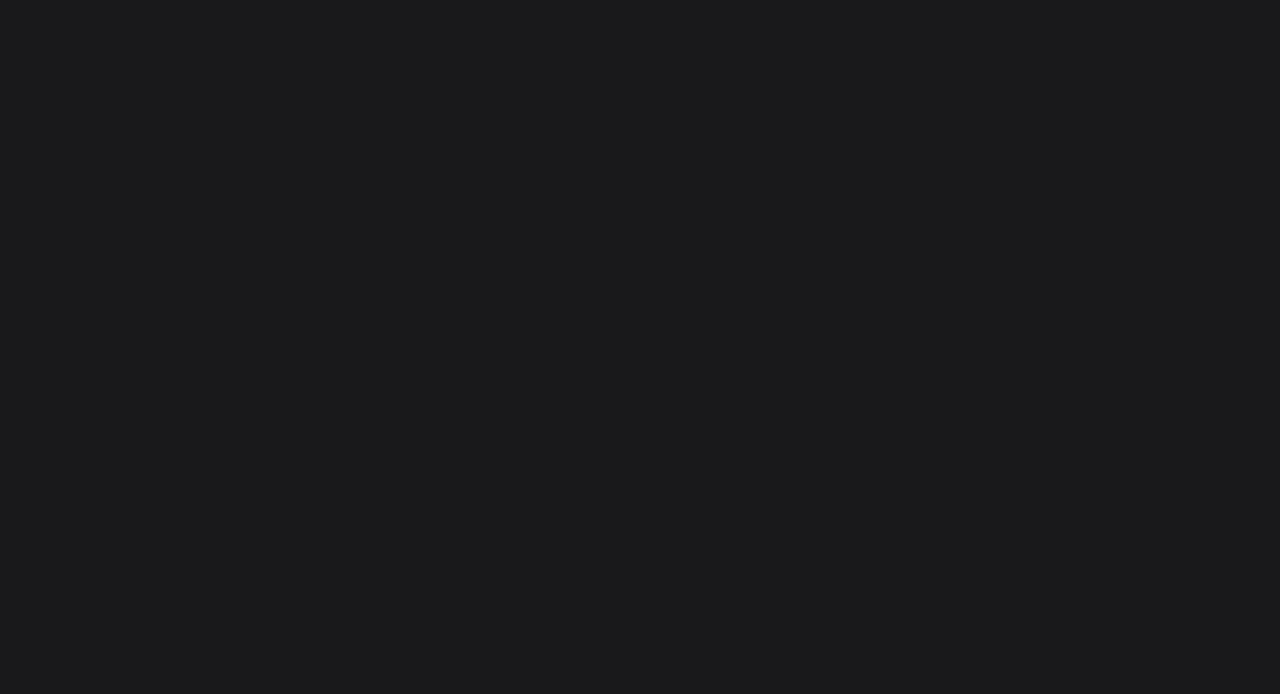
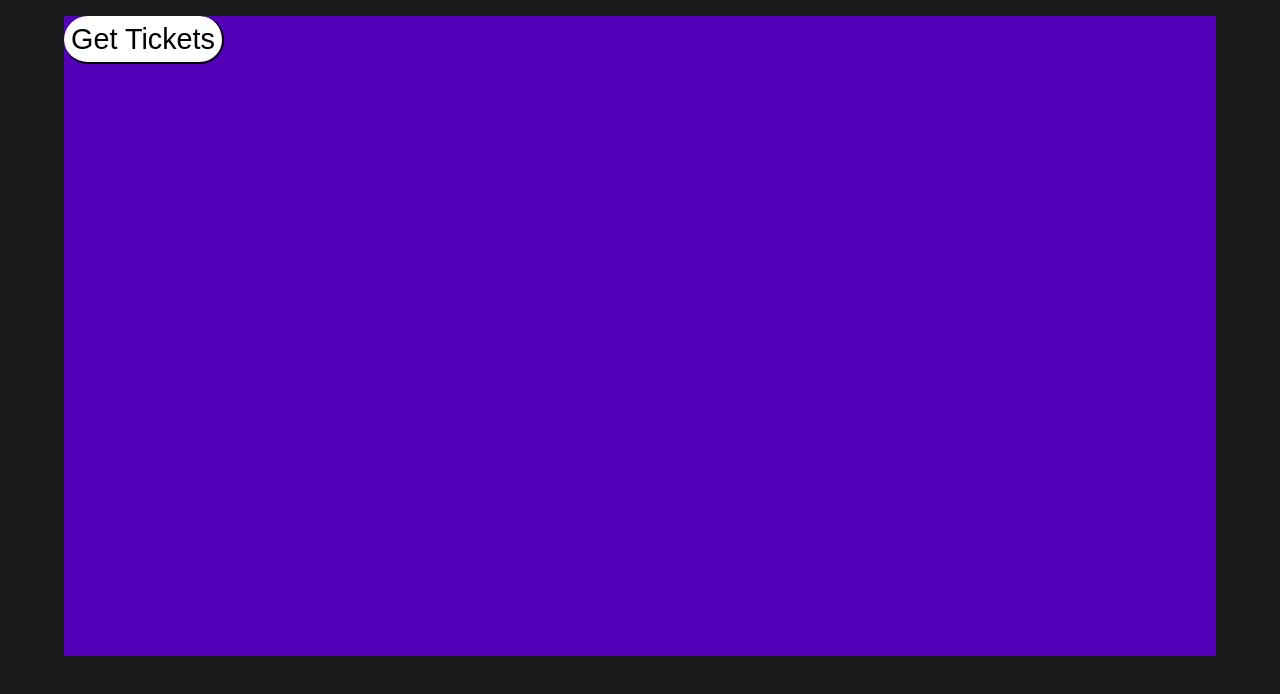
Before and after one commit to GitSeaBass/CinemaEBooking, a React (Create React App) app in the folder Frontend/cinema-ebooking/: page /movie in a window 1280 px wide. Before the commit this address had no page. Shown: the top 694 px of the page. Built offline with nearby package versions, Linux system fonts and the light colour scheme.

Commit message:
adding navigation

```diff
--- a/Frontend/cinema-ebooking/src/App.js
+++ b/Frontend/cinema-ebooking/src/App.js
@@ -8,6 +8,7 @@ import CreateAccountPage from './components/CreateAccountPage';
 import ConfirmationWindow from './components/ConfirmationWindow';
 import ViewProfile from './components/ViewProfile';
 import AdminHomePage from './components/AdminHomePage';
+import Movie from './components/Movie';
 import SelectShowing from './components/SelectShowing';
 import SelectTime from './components/SelectTime';
 import SelectSeats from './components/SelectSeats';
@@ -208,10 +209,25 @@ function App() {
         }
     ];
 
+    const rooms = [
+        {
+            number: 1,
+            numSeats: 40,
+            numRows: 5
+        },
+        {
+            number: 2,
+            numSeats: 60,
+            numRows: 6
+        }
+    ];
+
     const [user, setUser] = useState('');
     const [status, setStatus] = useState('');
 
     const [selectedMovie, setSelectedMovie] = useState('');
+    const [poster, setPoster] = useState('');
+    const [trailer, setTrailer] = useState('');
     const [selectedDate, setSelectedDate] = useState('');
     const [selectedTime, setSelectedTime] = useState('');
     const [childTickets, setChildTickets] = useState(0);
@@ -223,7 +239,7 @@ function App() {
             <div>
                 <Routes>
                     <Route exact path="/" element={<HomePage user={user} setUser={setUser} moviearray={moviearray} userarray={userarray} promoarray={promoarray} status={status} />} />
-                    <Route exact path="/customerpage" element={<CustomerHomePage user={user} setUser={setUser} moviearray={moviearray} />} />
+                    <Route exact path="/customerpage" element={<CustomerHomePage user={user} setUser={setUser} moviearray={moviearray} selectedMovie={selectedMovie} setSelectedMovie={setSelectedMovie} poster={poster} setPoster={setPoster} trailer={trailer} setTrailer={setTrailer} />} />
                     <Route path="/login" element={<LoginPage user={user} setUser={setUser} setStatus={setStatus} />} />
                     <Route path="/search/:id" element={<SearchPage moviearray={moviearray} user={user} setUser={setUser} setSelectedMovie={setSelectedMovie} />} />
                     <Route path="createaccount" element={<CreateAccountPage setUser={setUser} addUpdatableUsers={addUpdatableUsers} />} />
@@ -231,12 +247,13 @@ function App() {
                     <Route path="/profile" element={<ViewProfile user={user} updatableUsers={updatableUsers} updateUpdatableUsers={updateUpdatableUsers} />} />
                     <Route path="/forgotpassword" element={<ForgotPasswordPage user={user} />} />
                     <Route path="/admin" element={<AdminHomePage user={user} setUser={setUser} moviearray={moviearray} userarray={userarray} promoarray={promoarray} />} />
-
+                    <Route path="/movie" element={<Movie user={user} setUser={setUser} moviearray={moviearray} selectedMovie={selectedMovie} setSelectedMovie={setSelectedMovie} poster={poster} setPoster={setPoster} trailer={trailer} setTrailer={setTrailer} />} />
                     <Route path="/showings" element={<SelectShowing setSelectedDate={setSelectedDate} user={user} setUser={setUser} />} />
                     <Route path="/times" element={<SelectTime setSelectedTime={setSelectedTime} user={user} setUser={setUser} />} />
                     <Route path="/seatselect" element={<SelectSeats setChildTickets={setChildTickets} setAdultTickets={setAdultTickets} setSeniorTickets={setSeniorTickets} user={user} setUser={setUser} />} />
                     <Route path="/checkout" element={<Checkout movie={selectedMovie} date={selectedDate} time={selectedTime} child={childTickets} adult={adultTickets} senior={seniorTickets} />} />
                     <Route path="/orderconfirm" element={<OrderConfirm />} />
+
                 </Routes>
             </div>
         </Router>
--- a/Frontend/cinema-ebooking/src/components/CustomerHomePage.js
+++ b/Frontend/cinema-ebooking/src/components/CustomerHomePage.js
@@ -1,40 +1,49 @@
 import './CustomerHomePage.css'
 import NavBar from './NavBar';
+import { useNavigate } from 'react-router-dom';
 import { useState, useEffect } from 'react';
 
 function CustomerHomePage(props) {
 
-    const [dbmovies, setDbMovies] = useState([])
-    const addDbMovies = (e) => {
-        setDbMovies(e)
-    }
+    const [movies, setMovies] = useState([])
 
     useEffect(() => {
         fetch(`http://localhost:8080/system/all`)
             .then(res => res.json())
             .then(data => {
-                addDbMovies(data)
-                console.log(dbmovies)
+                setMovies(data)
+                console.log(movies)
             }).catch(err => {
                 console.log(err)
             })
     }, [])
 
+    const navigate = useNavigate()
+
+    function checkMovie() {
+        navigate('/movie')
+    }
+    function grabTickets() {
+
+        navigate('/showings')
+    }
+
     return (
         <>
-            <NavBar user={props.user} setUser={props.setUser} moviearray={dbmovies} />
+            <NavBar user={props.user} setUser={props.setUser} moviearray={movies} />
 
             <div className='currently-running-title'>
                 Now Playing
             </div>
 
             <div className='movie-display'>
-                {dbmovies.filter((item) => item.category === 'Now Showing').map((item) => (
+                {movies.filter((item) => item.category === 'Now Showing').map((item) => (
                     <div className='movie-card' key={item.id}>
                         <div className='left-movie'>
-                            <img src={item.poster_url} alt={item.title} className='poster' />
+                            <img src={item.poster_url} alt={item.title} className='poster' onClick={checkMovie} />
                             <div>{item.title}</div>
                             <div>MPAA: {item.mpaa_rating}</div>
+                            <button onClick={grabTickets}>Get Tickets</button>
                         </div>
                         <div className='right-movie'>
                             <iframe src={item.trailer_url} title={item.title} className="trailer" />
@@ -48,12 +57,13 @@ function CustomerHomePage(props) {
             </div>
 
             <div className='movie-display'>
-                {dbmovies.filter((item) => item.category === 'Coming Soon').map((item) => (
+                {movies.filter((item) => item.category === 'Coming Soon').map((item) => (
                     <div className='movie-card' key={item.id}>
                         <div className='left-movie'>
-                            <img src={item.poster_url} alt={item.title} className='poster' />
+                            <img src={item.poster_url} alt={item.title} className='poster' onClick={checkMovie} />
                             <div>{item.title}</div>
                             <div>MPAA: {item.mpaa_rating}</div>
+                            <button className='CustomerHomePage-get-tickets-button' onClick={grabTickets}>Get Tickets</button>
                         </div>
                         <div className='right-movie'>
                             <iframe src={item.trailer_url} title={item.title} className="trailer" />
--- /dev/null
+++ b/Frontend/cinema-ebooking/src/components/Movie.css
@@ -0,0 +1,32 @@
+.Movie-container {
+    width: 90%;
+    height: 80vh;
+
+    margin: 0 auto;
+    margin-top: 1rem;
+
+    background-color: #5400b8;
+}
+
+.Movie-get-tickets-button {
+    width: 160px;
+    height: 3rem;
+
+    border: none;
+    border-right: 2px solid #000000;
+    border-bottom: 2px solid #000000;
+    border-radius: 2rem;
+
+    background-color: #ffffff;
+
+    font-size: 1.8rem;
+    color: #000000;
+
+    cursor: pointer;
+
+    transition: all ease-in-out 200ms;
+}
+
+.Movie-get-tickets-button:hover {
+    background-color: #d2d2d2;
+}
--- /dev/null
+++ b/Frontend/cinema-ebooking/src/components/Movie.js
@@ -0,0 +1,22 @@
+import './Movie.css'
+import { useNavigate } from 'react-router-dom';
+import { useState, useEffect } from 'react';
+
+function Movie(props) {
+    const navigate = useNavigate()
+
+    function grabTickets() {
+
+        navigate('/showings')
+    }
+
+    return (
+        <>
+            <div className='Movie-container'>
+                <button className='Movie-get-tickets-button' onClick={grabTickets}>Get Tickets</button>
+            </div>
+        </>
+    )
+}
+
+export default Movie
```
